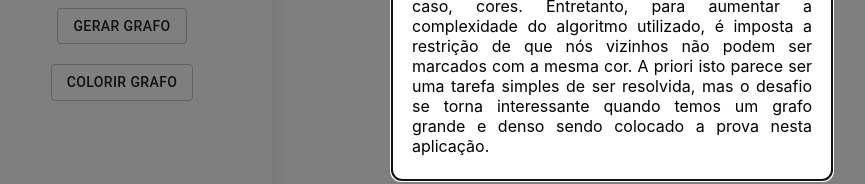
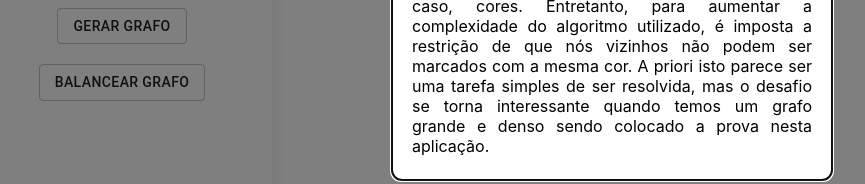
Before and after one commit to projeto-de-algoritmos/Final_GraphBalancer, a React (Create React App) app: page / in a window 1280 px wide. Shown: the part 380-564 px from the top of the page, without its empty margins (28-893 px from the left). Built offline with nearby package versions, Linux system fonts and the light colour scheme.

Commit message:
Adjust values

```diff
--- a/src/App.js
+++ b/src/App.js
@@ -6,31 +6,6 @@ import { Button, Modal, Box } from "@material-ui/core";
 import { generateGraph } from "./utils/Generate";
 import { balanceGraph } from "./utils/BalanceGraph";
 import formatGraph from "./utils/FormatGraph";
-
-// const bit = {
-//   nodes: [
-//     {
-//       id: "id1",
-//       val: 1,
-//       color: "#657445",
-//     },
-//     {
-//       id: "id2",
-//       val: 1,
-//       color: "#af7445",
-//     },
-//   ],
-//   links: [
-//     {
-//       source: "id1",
-//       target: "id2",
-//     },
-//     {
-//       source: "id1",
-//       target: "id3",
-//     },
-//   ],
-// };
 
 const App = () => {
   const [modal, setModal] = useState(true);
@@ -92,7 +67,7 @@ const App = () => {
               setFormatedGraph(fg);
             }}
           >
-            Colorir grafo
+            Balancear grafo
           </Button>
         </div>
       </div>
--- a/src/utils/COLORS.js
+++ b/src/utils/COLORS.js
@@ -1,4 +1,7 @@
 export const COLORS = [
+  "#9932cc",
+  "#8b0000",
+  "#000080",
   "#e1bb9c",
   "#03b99d",
   "#8e7b68",
@@ -17,8 +20,6 @@ export const COLORS = [
   "#8b008b",
   "#556b2f",
   "#ff8c00",
-    "#9932cc",
-    "#8b0000",
   "#e9967a",
   "#9400d3",
   "#ff00ff",
@@ -35,7 +36,6 @@ export const COLORS = [
   "#00ff00",
   "#ff00ff",
   "#800000",
-    "#000080",
   "#808000",
   "#ffa500",
   "#ffc0cb",
@@ -61,5 +61,5 @@ export const COLORS = [
   "#c8f0fa",
   "#f4b7c1",
   "#48a8b3",
-    "#942063"
-  ]
+  "#942063",
+];
--- a/src/utils/Generate.js
+++ b/src/utils/Generate.js
@@ -1,19 +1,19 @@
 import { Graph } from "./Graph.js";
 
 function randomNum(min, max) {
-    return Math.floor(Math.random() * (max - min + 1) + min)
+  return Math.floor(Math.random() * (max - min + 1) + min);
 }
 
 export function generateGraph() {
   const graph = new Graph();
 
-    const size = randomNum(50, 12);
+  const size = randomNum(150, 50);
 
-    for (let i=1; i<=size; i++) {
+  for (let i = 1; i <= size; i++) {
     graph.addNode(i);
   }
 
-    for (let i=1; i<=size; i++) {
+  for (let i = 1; i <= size; i++) {
     const neighborNumber = randomNum(size, 1);
     graph.addEdge(i, neighborNumber);
   }
```
Lines whose indentation alone changed are shown as unchanged.
